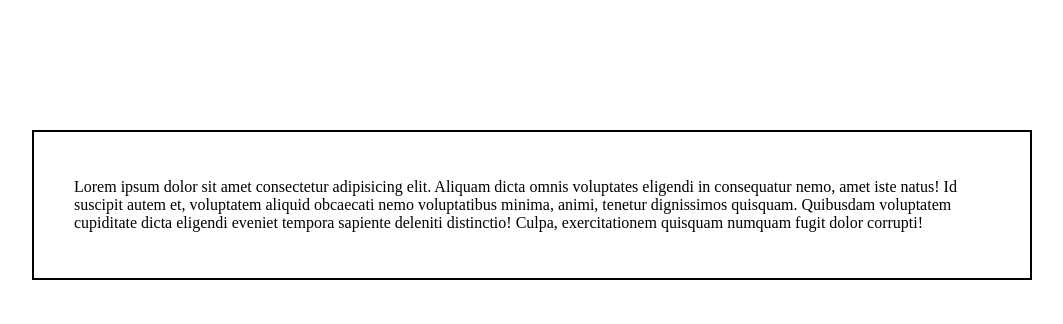
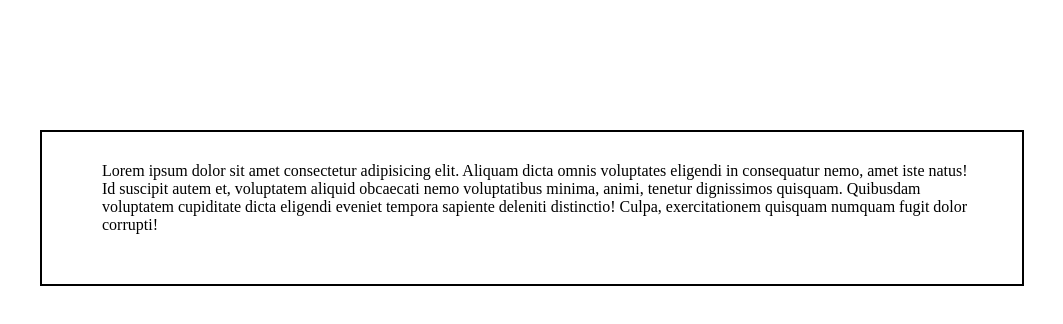
Before and after one commit to nikhil-barve1/learning_html_css, a plain HTML site: page box_model.html in a window 1280 px wide. Shown: the whole page, without its empty margins (108-1171 px from the left). Drawn offline with Linux system fonts and the light colour scheme.

Commit message:
box_model.html updated

```diff
--- a/box_model.html
+++ b/box_model.html
@@ -7,7 +7,7 @@
     <style>
       .box_model {
         border: 2px solid;
-        padding: 30px 40px 30px 40px;
+        padding: 30px 40px 50px 60px;
         /* top right bottom left */
         /* margin: 50px; */
         margin: 130px 140px 130px 140px;
@@ -15,8 +15,8 @@
       }
     </style>
   </head>
-  <body class="box_model">
-    <p>
+  <body>
+    <p class="box_model">
       Lorem ipsum dolor sit amet consectetur adipisicing elit. Aliquam dicta
       omnis voluptates eligendi in consequatur nemo, amet iste natus! Id
       suscipit autem et, voluptatem aliquid obcaecati nemo voluptatibus minima,
```
